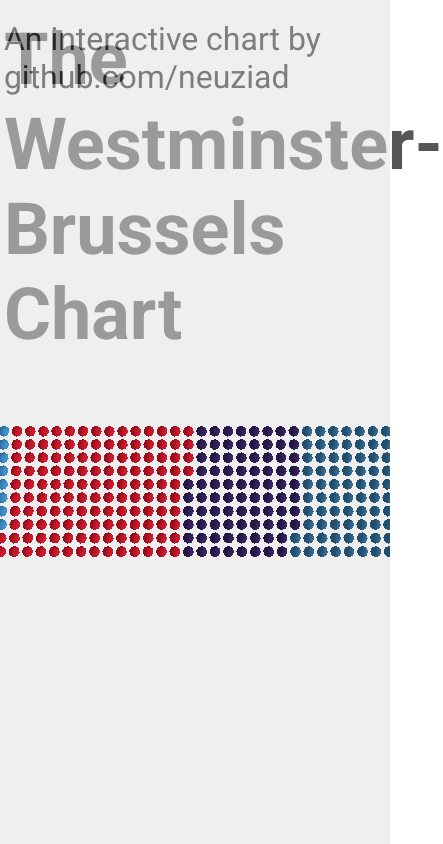
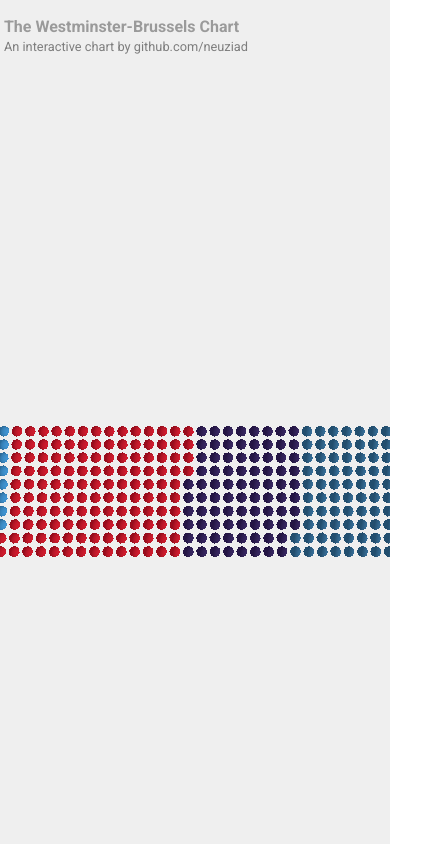
Before and after one commit to neuziad/The-Westminster-Brussels-Chart, a website with bundled scripts: page index.html in a window 390 px wide. Shown: the whole page, 443 px wide, since content can reach past the window. Built offline with nearby package versions, Linux system fonts and the light colour scheme; animation ran at ten frames a second.

Commit message:
Improved responsitivity on text overlays

```diff
--- a/index.html
+++ b/index.html
@@ -24,6 +24,7 @@
 				font-family: "Roboto";
 				font-weight: 700;
 				font-size: 4.5rem;
+				margin-bottom: 7%;
 			}
 
 			#subtitle {
@@ -34,13 +35,12 @@
 				pointer-events: none;
 				user-select: none;
 				z-index: 2;
-				padding-top: 5%; /* This needs to be more "responsive" */
+				padding-top: 6%;
 				left: 1%;
 				font-family: "Roboto";
 				font-weight: 400;
 				font-size: 2rem;
 			}
-
 
 			.progress-bar-container {
 				position: absolute;
@@ -66,6 +66,50 @@
 				font-family: 'Roboto';
 				font-weight: '200';
 			}
+
+			@media (max-width: 1184px) {
+				#text-overlay {
+					font-size: 2.5rem;
+				}
+
+				#subtitle {
+					font-size: 1.4rem;
+					padding-top: 7%;
+				}
+			}
+
+			@media (max-width: 790px) {
+				#text-overlay {
+					font-size: 1.4rem;
+				}
+
+				#subtitle {
+					font-size: 0.7rem;
+					padding-top: 6%;
+				}
+			}
+
+			@media (max-width: 480px) {
+				#text-overlay {
+					font-size: 1rem;
+				}
+
+				#subtitle {
+					font-size: 0.8rem;
+					padding-top: 10%;
+				}
+			}
+
+			@media (max-width: 320px) {
+				#text-overlay {
+					font-size: 1.5rem;
+				}
+
+				#subtitle {
+					font-size: 1rem;
+					padding-top: 14%;
+				}
+			}
 		</style>
 	</head>
 	<body>
```
